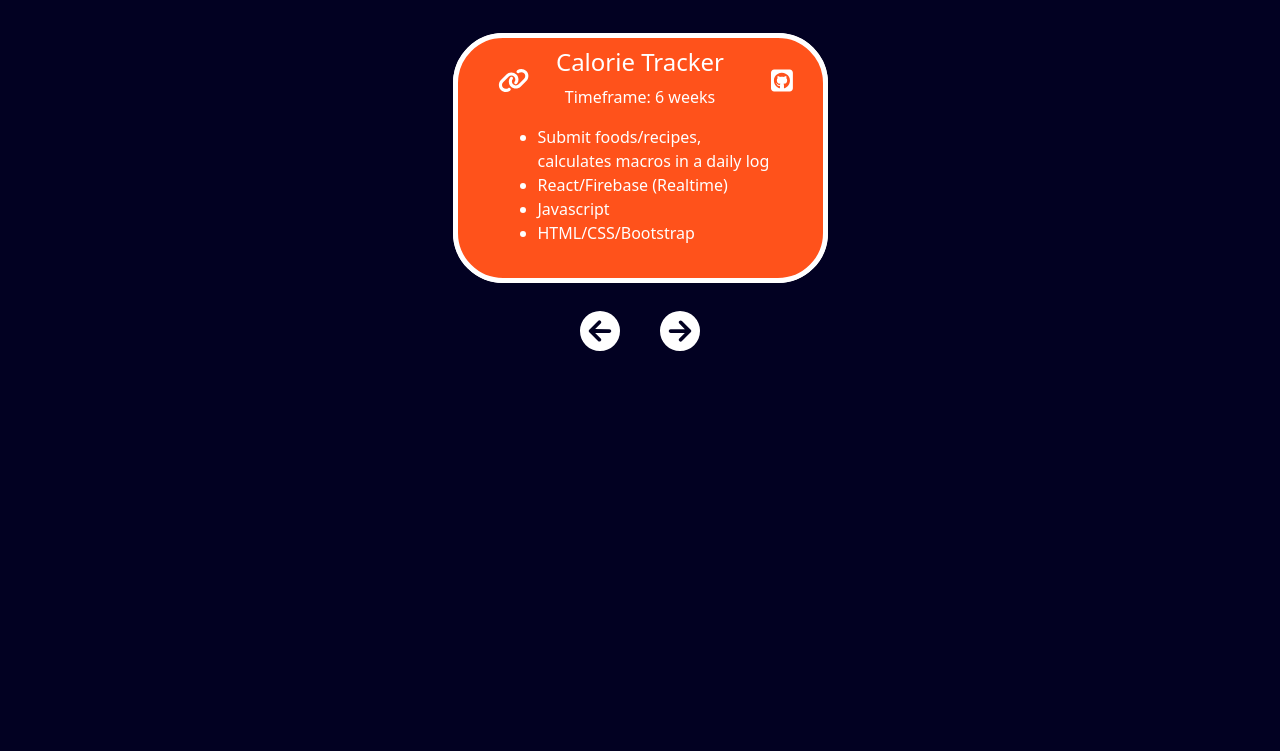
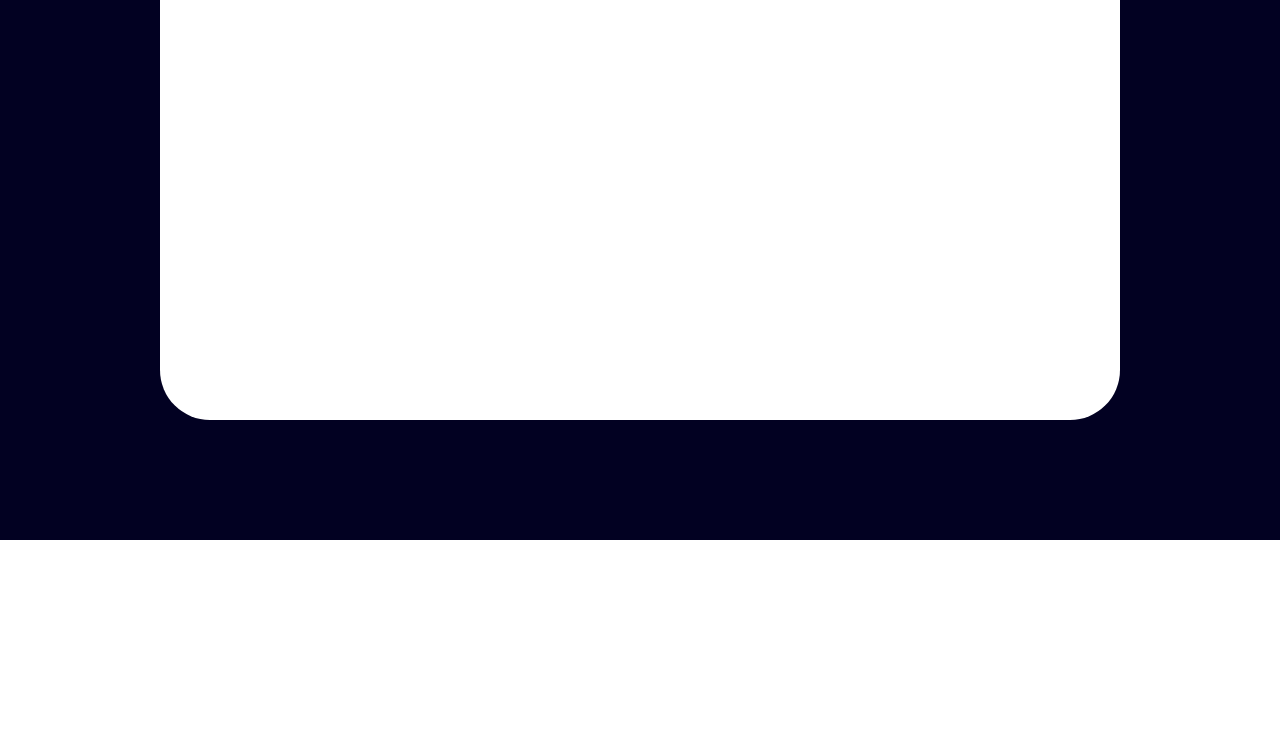
Before and after one commit to johngaynor/portfolio, a React (Create React App) app: page / in a window 1280 px wide. Shown: the part 580-1331 px from the top of the page. After the commit the page ends 1120 px from the top, so only its background shows below. Built offline with nearby package versions, Linux system fonts and the light colour scheme.

Commit message:
starting about section

```diff
--- a/src/App.js
+++ b/src/App.js
@@ -1,14 +1,15 @@
 import "./App.css";
 import Navigation from "./components/nav/nav";
 import Hero from "./components/sections/hero/hero";
+import AboutMe from "./components/sections/aboutMe/aboutMe";
 import MyProjects from "./components/sections/myProjects/myProjects";
 
 function App() {
   return (
     <>
       <Hero></Hero>
-      <MyProjects></MyProjects>
-      <MyProjects></MyProjects>
+      {/* <AboutMe></AboutMe> */}
+      {/* <MyProjects></MyProjects> */}
     </>
   );
 }
--- a/src/components/sections/aboutMe/aboutMe.css
+++ b/src/components/sections/aboutMe/aboutMe.css
@@ -0,0 +1,13 @@
+.about-container {
+  height: 90vh;
+  display: flex;
+  justify-content: center;
+  align-items: center;
+  background-color: #020122;
+}
+
+.about-box {
+  height: 60vh;
+  background-color: white;
+  border-radius: 50px;
+}
--- a/src/components/sections/aboutMe/aboutMe.js
+++ b/src/components/sections/aboutMe/aboutMe.js
@@ -1,7 +1,11 @@
 import styles from "./aboutMe.css";
 
-function AboutMe(){
-    return();
+function AboutMe() {
+  return (
+    <div className="about-container">
+      <div className="about-box w-75"></div>
+    </div>
+  );
 }
 
 export default AboutMe;
--- a/src/components/sections/hero/hero.js
+++ b/src/components/sections/hero/hero.js
@@ -1,4 +1,6 @@
 import pfp from "../../../assets/images/gaynor-pfp.JPEG";
+import MyProjects from "../myProjects/myProjects";
+import AboutMe from "../aboutMe/aboutMe";
 import styles from "./hero.css";
 
 function Hero() {
@@ -6,6 +8,7 @@ function Hero() {
     window.scrollTo(0, document.body.scrollHeight);
   };
   return (
+    <>
       <div className="hero-container">
         <div className="w-75">
           <h3 className="">Hey, I'm John Gaynor.</h3>
@@ -20,6 +23,9 @@ function Hero() {
           </div>
         </div>
       </div>
+      <AboutMe></AboutMe>
+      {/* <MyProjects></MyProjects> */}
+    </>
   );
 }
 
```
Lines whose indentation alone changed are shown as unchanged.
